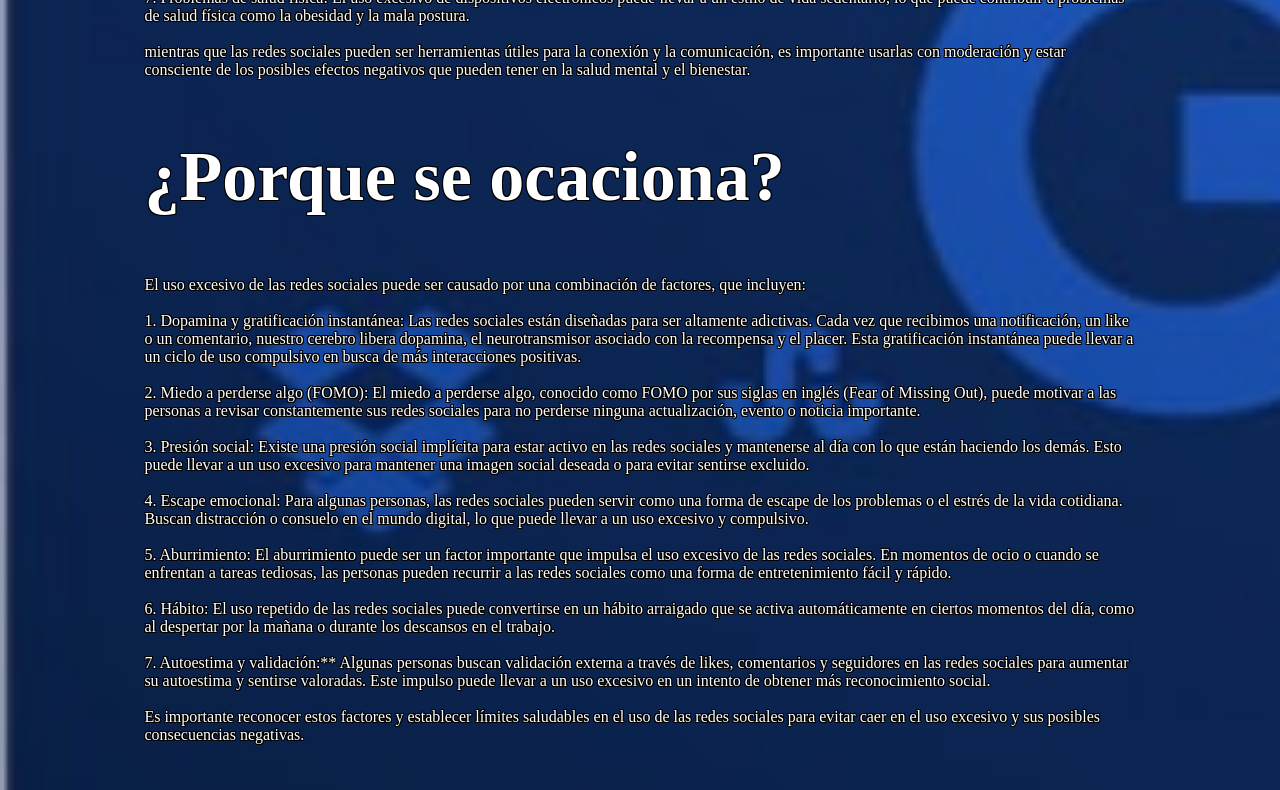
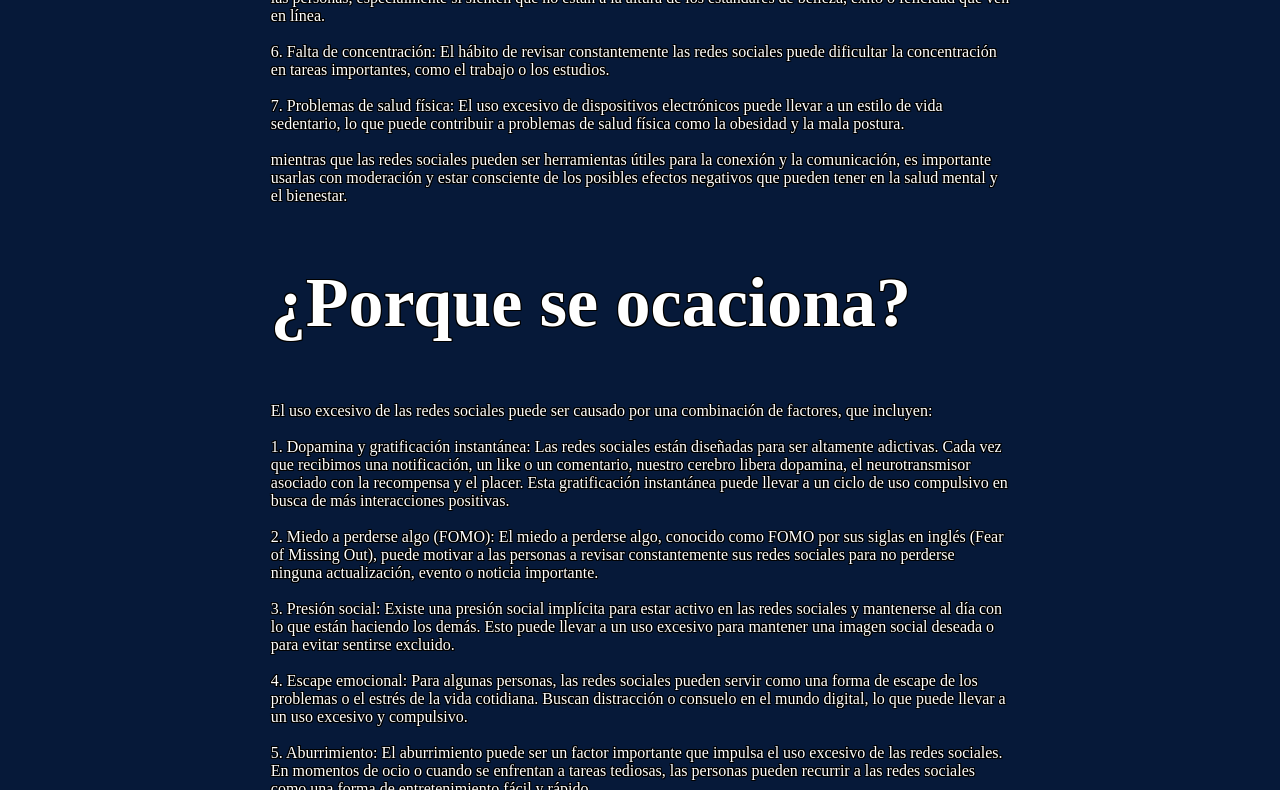
Before and after one commit to AleGr13524/web, a plain HTML site: page index.html in a window 1280 px wide. Shown: the part 2010-2800 px from the top of the page. Drawn offline with Linux system fonts and the light colour scheme.

Commit message:
Update style.css

```diff
--- a/style.css
+++ b/style.css
@@ -1,8 +1,7 @@
 body{
-    background-image:url(/imagenes/fondo.jpg);
     background-size: cover;
     background-repeat: no-repeat;
-    color: #061939;
+    background: #061939;
 
 }
 .nav-enlace{
@@ -40,7 +39,7 @@ body{
 .textos{
 
     padding: 10px;
-    margin: 10%;
+    margin: 10% 20%;
     color: #fff;
     justify-content:center;
 
```
